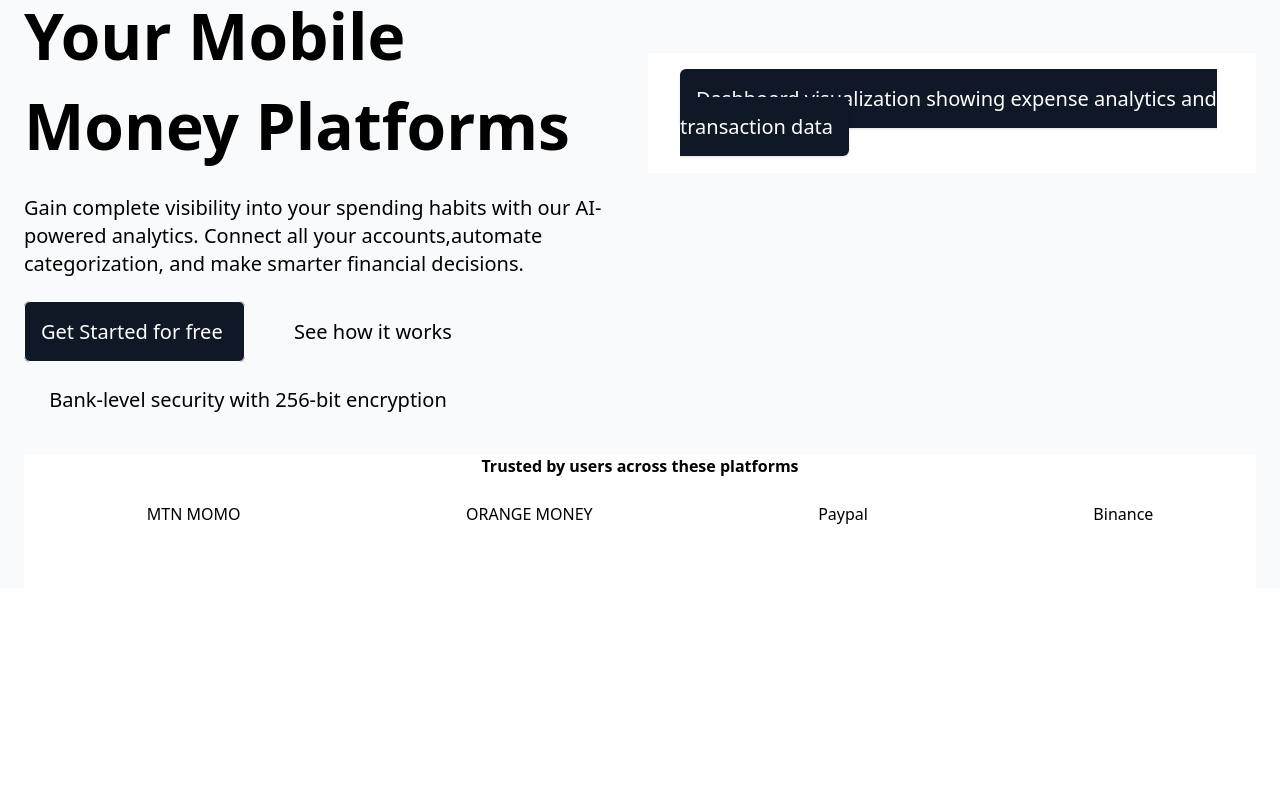
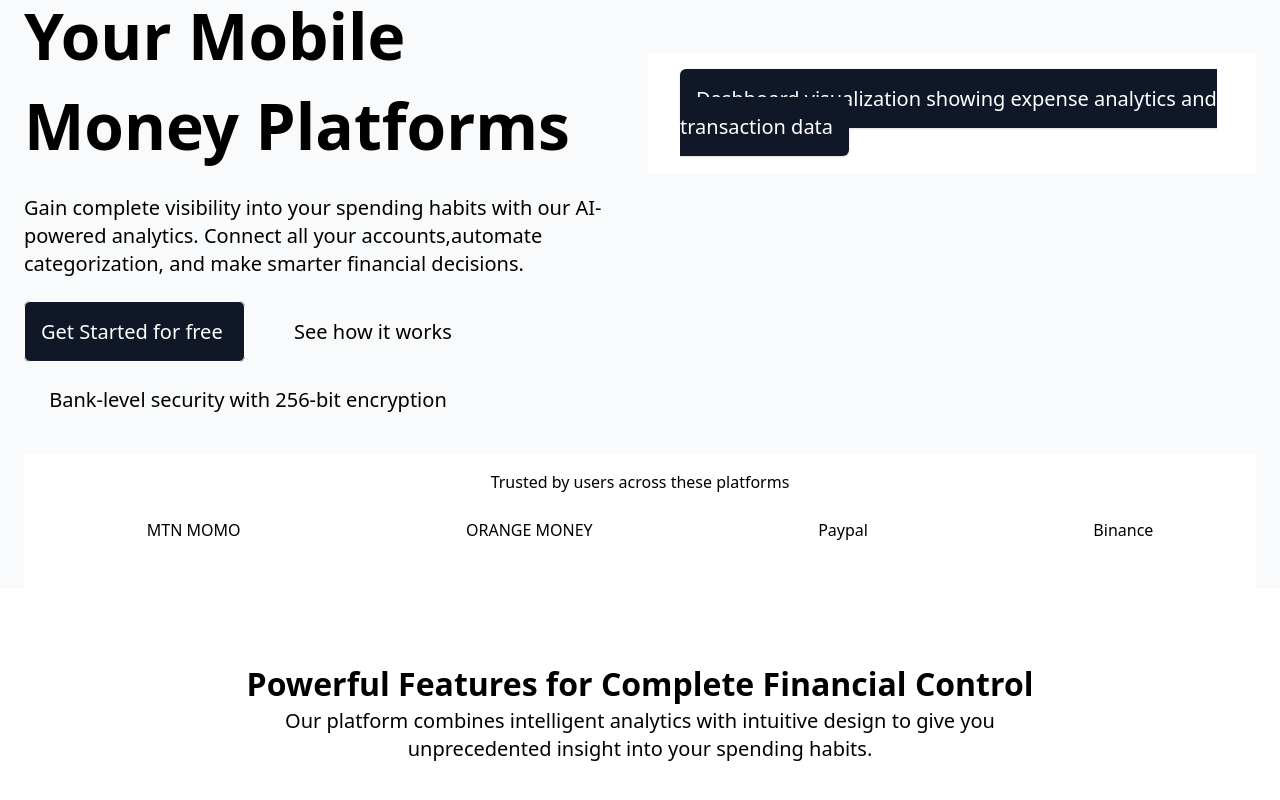
Before and after one commit to Carlglain/Expendee, a React (Vite) app: page / in a window 1280 px wide. Shown: the part 292-1092 px from the top of the page. Before the commit the page ends 946 px from the top, so only its background shows below. Built offline with nearby package versions, Linux system fonts and the light colour scheme; some icons are missing.

Commit message:
the more streak the better

```diff
--- /dev/null
+++ b/src/Pages/home/FeaturesSection.jsx
@@ -0,0 +1,19 @@
+import React from 'react'
+
+function FeaturesSection() {
+  return (
+    <div>
+      <div className='text-center text-xl my-12'>
+       <h1 className='text-[2rem] font-bold '> Powerful Features for Complete Financial Control</h1>
+       <p>Our platform combines intelligent analytics with intuitive design
+          to give you <br /> unprecedented insight into your spending habits.</p>
+      </div>
+      {/* card */}
+      <div className='flex justify-center items-center'>
+
+      </div>
+    </div>
+  )
+}
+
+export default FeaturesSection
--- a/src/Pages/home/Home.jsx
+++ b/src/Pages/home/Home.jsx
@@ -4,12 +4,13 @@ import HeroSection from './HeroSection'
 import SendToMobileIcon from '@mui/icons-material/SendToMobile';
 import PaymentsIcon from '@mui/icons-material/Payments';
 import RequestQuoteIcon from '@mui/icons-material/RequestQuote';
+import FeaturesSection from './FeaturesSection';
 function Home() {
   return (
     <div className='bg-gray-50 h-screen py-6 px-6'>
       <HeroSection />
-      <div className='bg-white h-50 my-10'>
-        <h2 className='text-center pt'>Trusted by users across these platforms</h2>
+      <div className='bg-white h-40 my-10'>
+        <p className='text-center pt-4 tex-xl '>Trusted by users across these platforms</p>
         <div className='flex justify-around items-center mt-6'>
           <p><SendToMobileIcon /> MTN MOMO</p>
           <p><PaymentsIcon /> ORANGE MONEY</p>
@@ -17,6 +18,7 @@ function Home() {
           <p><RequestQuoteIcon /> Binance</p>
         </div>
       </div>
+      <FeaturesSection />
 
     </div>
   )
```
